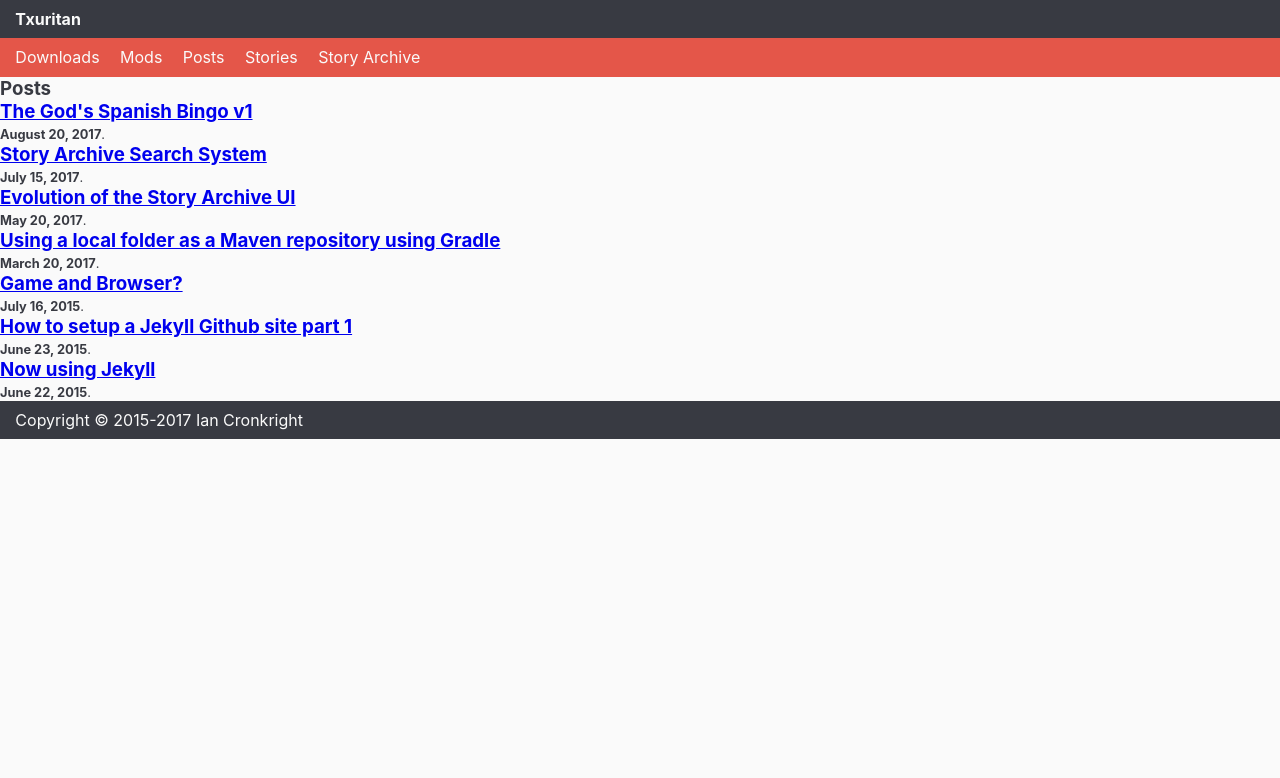
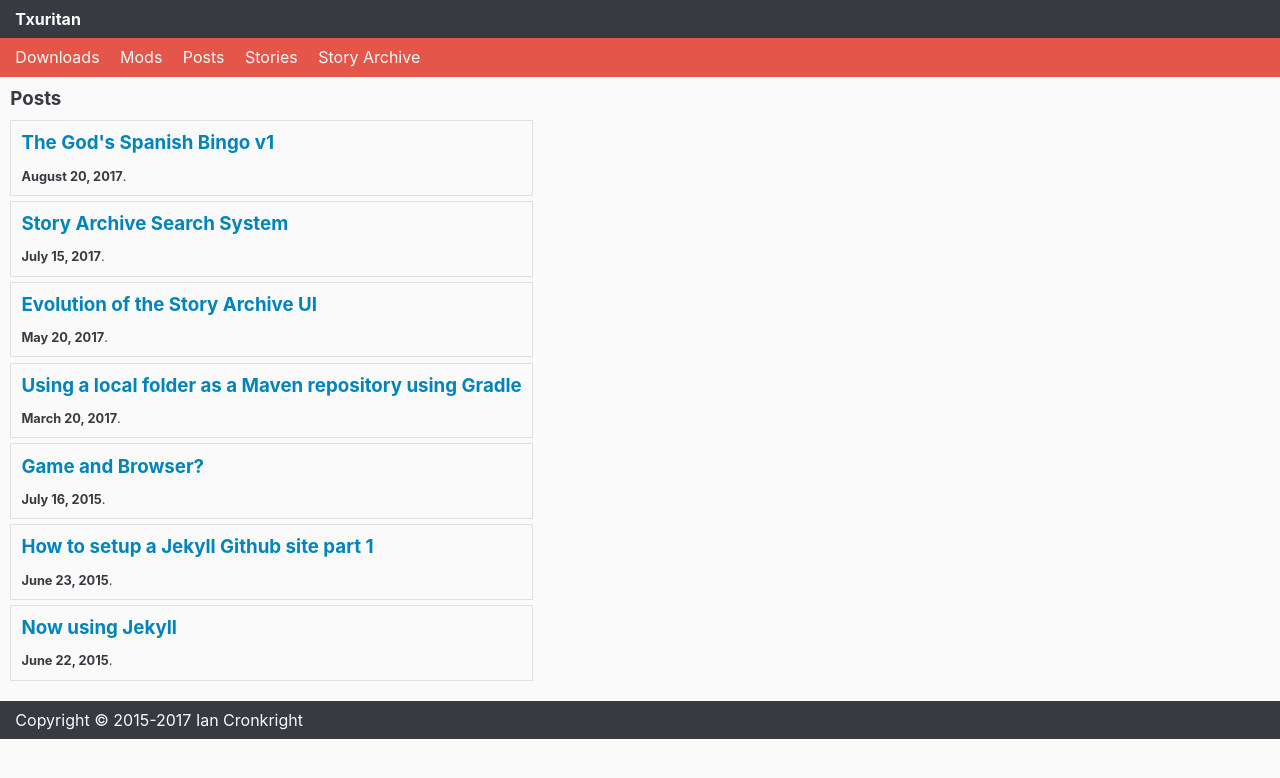
Before and after one commit to Txuritan/Txuritan.github.io, a Jekyll site: the page built from posts.html, in a window 1280 px wide. Shown: the top 778 px of the page. Built offline with Jekyll 4.4.1, drawn with Linux system fonts in a browser that asks for light colours.

Commit message:
Some changes

```diff
--- a/_sass/cerberus/base/_index.scss
+++ b/_sass/cerberus/base/_index.scss
@@ -5,6 +5,10 @@ body {
 
 html {
   font-size: 1.6rem;
+}
+
+* {
+  text-decoration: none;
 }
 
 h1, h2, h3, h4 {
--- a/_sass/cerberus/base/_panel.scss
+++ b/_sass/cerberus/base/_panel.scss
@@ -1,6 +1,7 @@
 panel {
   display: flex;
   flex-direction: column;
+  margin-bottom: $padding--small;
   padding: $padding--small;
   phead {
     padding: $padding--small;
--- a/_sass/cerberus/light/_index.scss
+++ b/_sass/cerberus/light/_index.scss
@@ -13,6 +13,11 @@ $color__light--foreground: $color__light--black;
 body[light] {
   background-color: $color__light--background;
   color: $color__light--foreground;
+
+  a {
+    color: $color__light--blue;
+  }
 }
 
 @import "navbar";
+@import "panel";
--- /dev/null
+++ b/_sass/cerberus/light/_panel.scss
@@ -0,0 +1,5 @@
+panel {
+  &[outline] {
+    border: 1px solid darken($color__light--background, 10%);
+  }
+}
--- a/posts.html
+++ b/posts.html
@@ -4,24 +4,24 @@ layout: default
 ---
 <grid>
     <colunm>
-        <div class="panel">
-            <div class="panel-header">
+        <panel>
+            <phead>
                 <h3>{{ page.title }}</h3>
-            </div>
-            <div class="panel-body">
+            </phead>
+            <pbody>
                 {% for post in site.posts %}
-                <div class="panel">
-                    <div class="panel-header">
+                <panel outline>
+                    <phead>
                         <h3><a href="{{ post.url }}">{{ post.title }}</a></h3>
-                    </div>
-                    <div class="panel-body">
+                    </phead>
+                    <pbody>
                         <small>
                             <strong>{{ post.date | date: "%B %e, %Y" }}</strong>.
                         </small>
-                    </div>
-                </div>
+                    </pbody>
+                </panel>
                 {% endfor %}
-            </div>
-        </div>
+            </pbody>
+        </panel>
     </colunm>
 </grid>
```
Also changed, not shown: stories/the-end/ch-2.md (+1 -1 lines), stories/the-end/ch-3.md (added, +32 -0 lines), story-archive.html (+4 -4 lines).
